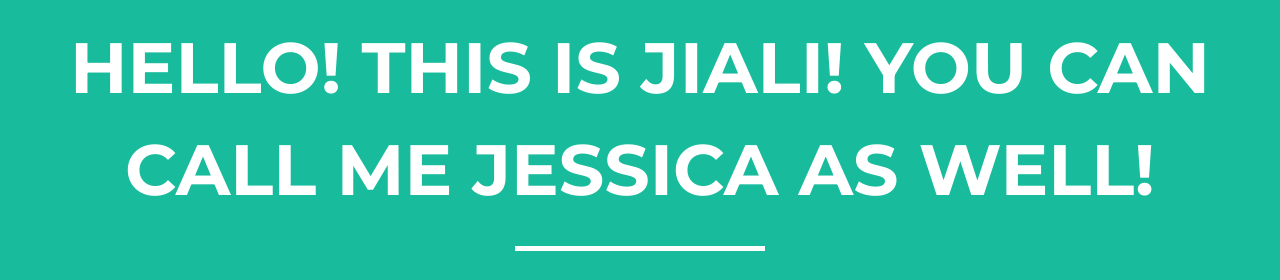
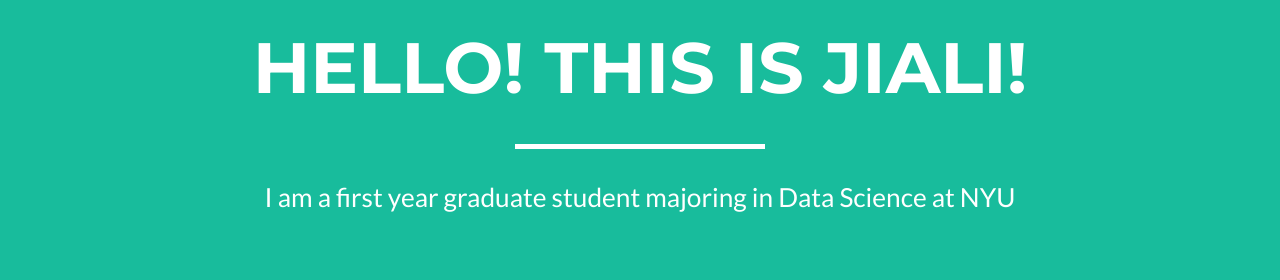
Before and after one commit to jializhou/jializhou.github.io, a website: page index.html in a window 1280 px wide. Shown: the part 503-783 px from the top of the page. Drawn offline with nearby package versions, Linux system fonts and the light colour scheme.

Commit message:
Update index.html

```diff
--- a/index.html
+++ b/index.html
@@ -79,7 +79,7 @@
                 <div class="col-lg-12">
                     <img class="img-responsive" src="img/profile.jpg" alt="">
                     <div class="intro-text">
-                        <span class="name">Hello! This is Jiali! You can call me Jessica as well!</span>
+                        <span class="name">Hello! This is Jiali! </span>
                         <hr class="star-light">
                         <span class="skills">I am a first year graduate student majoring in Data Science at NYU</span>
                     </div>
```
